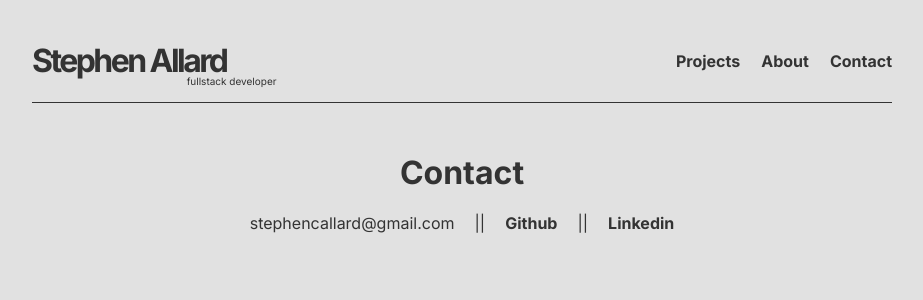
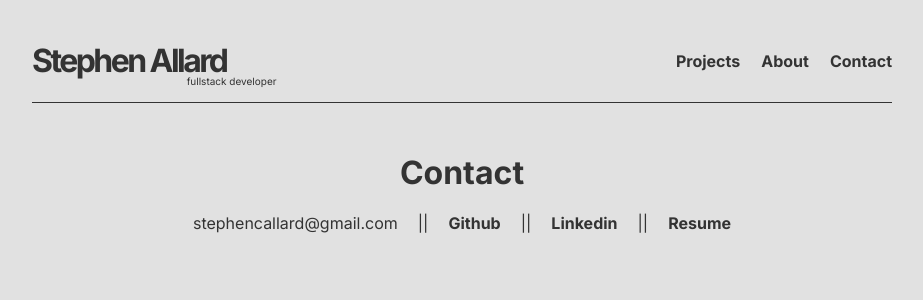
Before and after one commit to esteban90-dev/portfolio, a Jekyll site: the page built from contact.html, in a window 1280 px wide. Shown: the top 300 px of the page, without its empty margins (178-1101 px from the left). Built offline with Jekyll 4.4.1, drawn with Linux system fonts in a browser that asks for light colours.

Commit message:
add resume to contact

```diff
--- a/contact.html
+++ b/contact.html
@@ -10,4 +10,6 @@ title: Contact
   <a href="https://github.com/esteban90-dev" target="_blank">Github</a>
   <div class="contact__divider">||</div>
   <a href="https://www.linkedin.com/in/stephen-allard-67419392/" target="_blank">Linkedin</a>
+  <div class="contact__divider">||</div>
+  <a href="./assets/stephen-allard-resume.pdf" download>Resume</a>
 </main>
```
Also changed, not shown: 1 other file.
